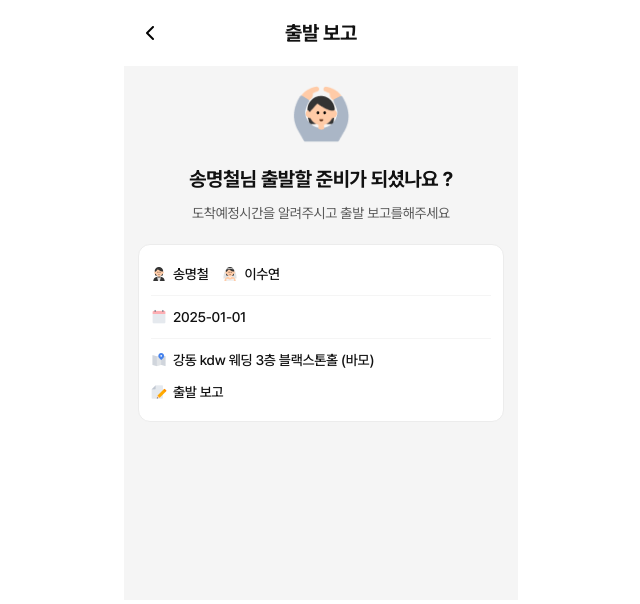
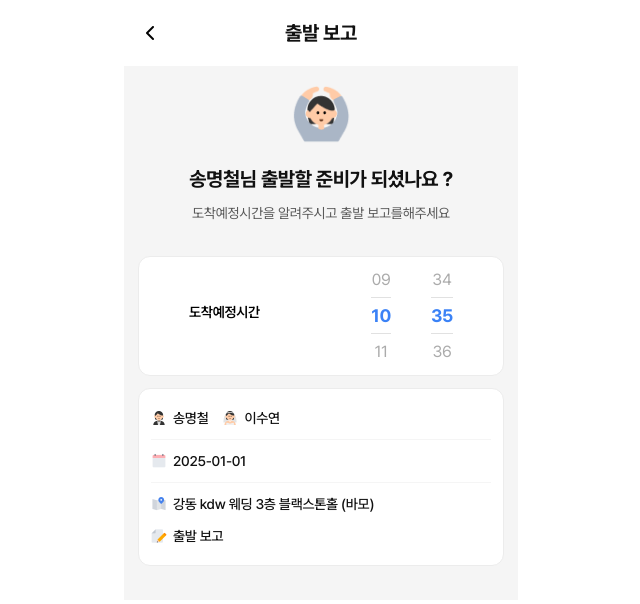
Before and after one commit to sejinniemma/scheduler_app, a Next.js app in the folder my-app/: page /departure-report in a window 1280 px wide. Shown: the top 604 px of the page, without its empty margins (319-959 px from the left). Built offline with nearby package versions, Linux system fonts and the light colour scheme.

Commit message:
feat :  TimePickerWheel UI  추가

```diff
--- a/my-app/src/app/departure-report/page.tsx
+++ b/my-app/src/app/departure-report/page.tsx
@@ -1,15 +1,22 @@
+'use client';
 import ContentLayout from '@/src/components/ContentLayout';
 import MainSection from '@/src/components/MainSection';
 import PageHeader from '@/src/components/PageHeader';
 import ScheduleInfo from '@/src/components/ScheduleInfo';
+import TimePickerWheel from '@/src/components/TimePickerWheel';
 import MobileLayout from '@/src/layout/MobileLayout';
 import React from 'react';
 
 const DepartureReportPage = () => {
+  const handleTimeChange = (h: number, m: number) => {
+    console.log('선택된 도착 예정 시간:', h, m);
+  };
+
   return (
     <MobileLayout>
       <PageHeader title='출발 보고' />
       <ContentLayout>
+        <div className='space-y-[12px]'>
           <MainSection
             icon={{
               src: '/images/icons/departure.png',
@@ -20,6 +27,9 @@ const DepartureReportPage = () => {
             title='송명철님 출발할 준비가 되셨나요 ?'
             description='도착예정시간을 알려주시고 출발 보고를해주세요'
           />
+          {/* 🔥 여기 추가 */}
+
+          <TimePickerWheel onChange={handleTimeChange} />
 
           <ScheduleInfo
             schedule={{
@@ -29,6 +39,7 @@ const DepartureReportPage = () => {
               memo: '출발 보고',
             }}
           />
+        </div>
       </ContentLayout>
     </MobileLayout>
   );
--- a/my-app/src/app/globals.css
+++ b/my-app/src/app/globals.css
@@ -72,7 +72,7 @@
   --color-default: #797979;
   --color-secondary: #959595;
   --color-tertiary: #979797;
-  /* --color-disabled: #ababab; */
+  --color-disabled-dark: #ababab;
   --color-disabled: #dadada;
 
   /* background colors */
--- /dev/null
+++ b/my-app/src/components/TimePickerWheel.tsx
@@ -0,0 +1,135 @@
+'use client';
+import { useRef, useState, useEffect } from 'react';
+
+export default function TimePickerWheel({ onChange }) {
+  const hours = Array.from({ length: 24 }, (_, i) => i);
+  const minutes = Array.from({ length: 60 }, (_, i) => i);
+
+  const [hour, setHour] = useState(10);
+  const [minute, setMinute] = useState(35);
+
+  const hourRef = useRef<HTMLDivElement>(null);
+  const minRef = useRef<HTMLDivElement>(null);
+
+  const ITEM_HEIGHT = 36; // UI 이미지 기준으로 알맞게 조정
+
+  const scrollToIndex = (ref: any, index: number) => {
+    ref.current?.scrollTo({
+      top: index * ITEM_HEIGHT,
+      behavior: 'smooth',
+    });
+  };
+
+  const onScrollEnd = (ref: any, type: 'hour' | 'min') => {
+    const scrollTop = ref.current.scrollTop;
+    const index = Math.round(scrollTop / ITEM_HEIGHT);
+
+    if (type === 'hour') {
+      setHour(index);
+      onChange?.(index, minute);
+    } else {
+      setMinute(index);
+      onChange?.(hour, index);
+    }
+
+    // 스냅
+    scrollToIndex(ref, index);
+  };
+
+  useEffect(() => {
+    scrollToIndex(hourRef, hour);
+    scrollToIndex(minRef, minute);
+  }, []);
+
+  return (
+    <div className='w-full h-[120px] flex justify-between items-center border rounded-xl py-[18px] px-[50px] bg-white border-line-edge'>
+      <div className='text-caption1 font-semibold text-normal-strong mb-2'>
+        도착예정시간
+      </div>
+
+      <div className='flex justify-center gap-10 relative'>
+        {/* HOUR */}
+        <div
+          ref={hourRef}
+          className='h-[108px] overflow-y-scroll snap-y snap-mandatory scrollbar-hide'
+          style={{
+            scrollbarWidth: 'none',
+            msOverflowStyle: 'none',
+          }}
+          onScroll={() => {
+            clearTimeout((hourRef as any).scrollTimer);
+            (hourRef as any).scrollTimer = setTimeout(
+              () => onScrollEnd(hourRef, 'hour'),
+              120
+            );
+          }}
+        >
+          <div className='py-[36px]'>
+            {hours.map((h) => {
+              const isActive = h === hour;
+              const isNextToActive = h === hour + 1;
+              return (
+                <div
+                  key={h}
+                  className={`
+                    h-[36px] flex items-center justify-center
+                    snap-center
+                    ${!isNextToActive ? 'border-b border-line-base' : ''}
+                    ${
+                      isActive
+                        ? 'text-body3 text-blue font-bold'
+                        : 'text-body4 text-disabled-dark'
+                    }
+                  `}
+                >
+                  {String(h).padStart(2, '0')}
+                </div>
+              );
+            })}
+          </div>
+        </div>
+
+        {/* MINUTES */}
+        <div
+          ref={minRef}
+          className='h-[108px] overflow-y-scroll snap-y snap-mandatory scrollbar-hide'
+          style={{
+            scrollbarWidth: 'none',
+            msOverflowStyle: 'none',
+          }}
+          onScroll={() => {
+            clearTimeout((minRef as any).scrollTimer);
+            (minRef as any).scrollTimer = setTimeout(
+              () => onScrollEnd(minRef, 'min'),
+              120
+            );
+          }}
+        >
+          <div className='py-[36px]'>
+            {minutes.map((m) => {
+              const isActive = m === minute;
+              const isNextToActive = m === minute + 1;
+              return (
+                <div
+                  key={m}
+                  className={`
+                    h-[36px] flex items-center justify-center
+                    snap-center
+                    ${!isNextToActive ? 'border-b border-line-base' : ''}
+                    ${
+                      isActive
+                        ? 'text-body3 text-blue font-bold'
+                        : 'text-body4 text-disabled-dark'
+                    }
+                  `}
+                >
+                  {String(m).padStart(2, '0')}
+                </div>
+              );
+            })}
+          </div>
+        </div>
+      </div>
+    </div>
+  );
+}
```
Also changed, not shown: my-app/src/components/ContentLayout.tsx (line endings or trailing spaces), my-app/src/components/MainSection.tsx (line endings or trailing spaces), my-app/tailwind.config.ts (line endings or trailing spaces). Lines whose indentation alone changed are shown as unchanged.
